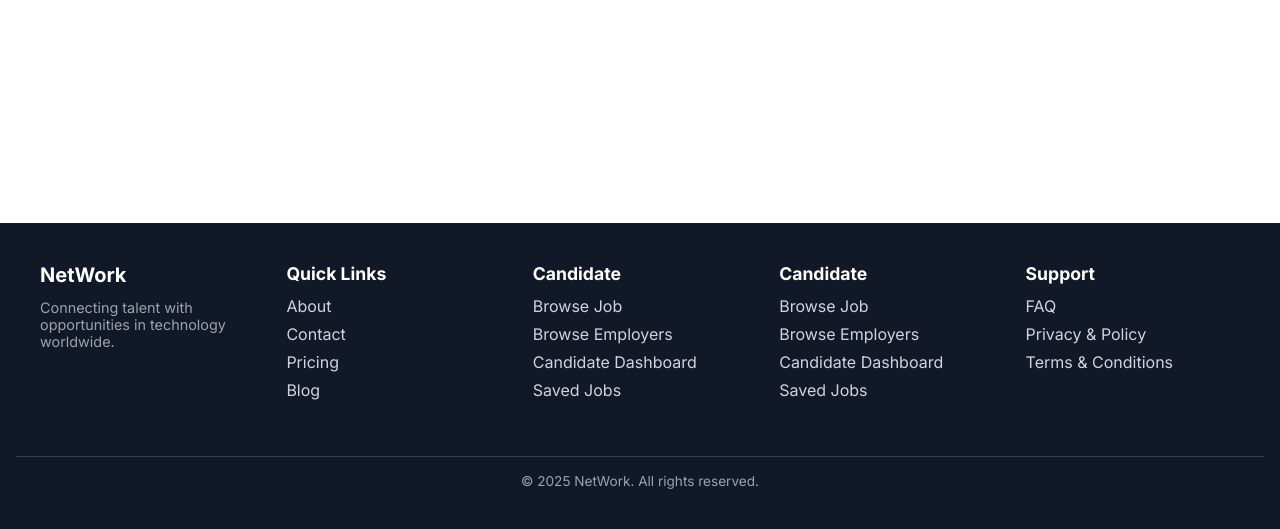
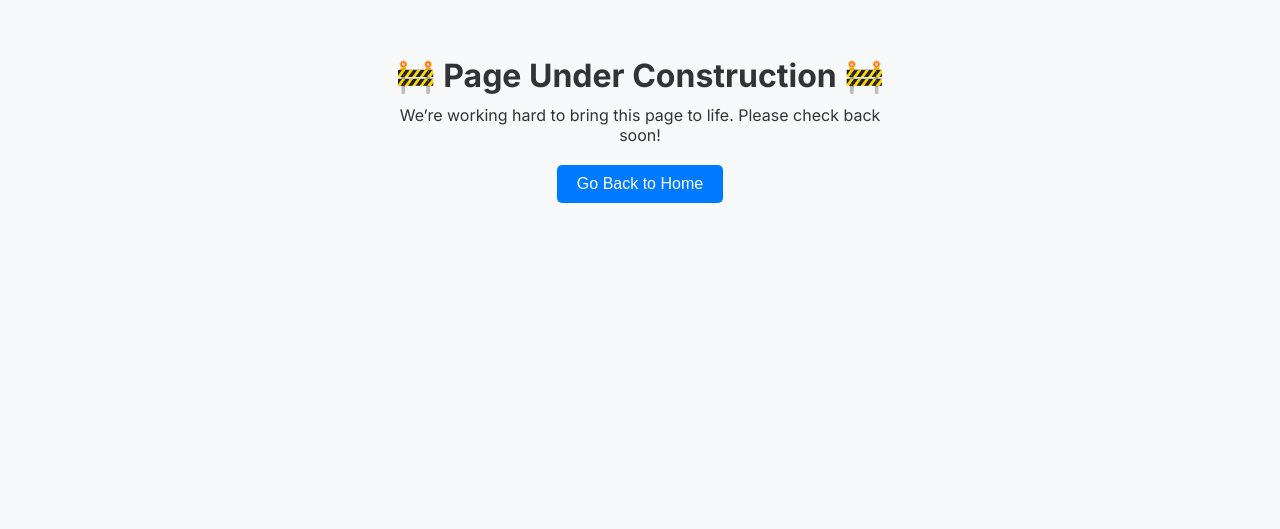
Before and after one commit to thesandeepstudio/NetWork_website, a React (Vite) app: page /underConstruction in a window 1280 px wide. Shown: the part 271-800 px from the top of the page. Built offline with nearby package versions, Linux system fonts and the light colour scheme.

Commit message:
Links v1.0.0.3

```diff
--- a/src/App.jsx
+++ b/src/App.jsx
@@ -6,6 +6,7 @@ import FindJob from "./pages/FindJob/FindJob";
 import PopularCompanies from "./pages/Companies/Companies";
 import Candidates from "./pages/Candidates/Candidates";
 import CustomerSupport from "./components/Layout/CustomerSupport/CustomerSupport";
+import UnderConstruction from "./components/Layout/UnderConstruction/UnderConstruction";
 
 const App = () => {
   return (
@@ -17,6 +18,7 @@ const App = () => {
           <Route path="/companies" element={<PopularCompanies />} />
           <Route path="/candidates" element={<Candidates />} />
           <Route path="/customerSupport" element={<CustomerSupport />} />
+          <Route path="/underConstruction" element={<UnderConstruction />} />
         </Routes>
       </div>
       <Footer />
--- a/src/components/Layout/Footer/Footer.jsx
+++ b/src/components/Layout/Footer/Footer.jsx
@@ -27,10 +27,10 @@ const Footer = () => {
         <div className="footer-section">
           <h3 className="footer-subtitle">Quick Links</h3>
           <ul className="footer-links">
-            <li><Link to="/under_construction">About</Link></li>
-            <li><Link to="/under_construction">Contact</Link></li>
-            <li><Link to="/under_construction">Pricing</Link></li>
-            <li><Link to="/under_construction">Blog</Link></li>
+            <li><Link to="/underconstruction">About</Link></li>
+            <li><Link to="/underconstruction">Contact</Link></li>
+            <li><Link to="/underconstruction">Pricing</Link></li>
+            <li><Link to="/underconstruction">Blog</Link></li>
           </ul>
         </div>
 
@@ -41,7 +41,7 @@ const Footer = () => {
             <li><Link to="/findjob">Browse Job</Link></li>
             <li><Link to="/candidates">Browse Employers</Link></li>
             <li><Link to="/profile">Candidate Dashboard</Link></li>
-            <li><Link to="/under_construction">Saved Jobs</Link></li>
+            <li><Link to="/underconstruction">Saved Jobs</Link></li>
           </ul>
         </div>
 
@@ -52,7 +52,7 @@ const Footer = () => {
             <li><Link to="/findjob">Browse Job</Link></li>
             <li><Link to="/candidates">Browse Employers</Link></li>
             <li><Link to="/profile">Candidate Dashboard</Link></li>
-            <li><Link to="/under_construction">Saved Jobs</Link></li>
+            <li><Link to="/underconstruction">Saved Jobs</Link></li>
           </ul>
         </div>
 
@@ -60,9 +60,9 @@ const Footer = () => {
         <div className="footer-section">
           <h3 className="footer-subtitle">Support</h3>
           <ul className="footer-links">
-            <li><Link to="/faq">FAQ</Link></li>
-            <li><Link to="/under_construction">Privacy & Policy</Link></li>
-            <li><Link to="/under_construction">Terms & Conditions</Link></li>
+            <li><Link to="/customersupport">FAQ</Link></li>
+            <li><Link to="/underconstruction">Privacy & Policy</Link></li>
+            <li><Link to="/underconstruction">Terms & Conditions</Link></li>
           </ul>
         </div>
 
--- /dev/null
+++ b/src/components/Layout/UnderConstruction/UnderConstruction.jsx
@@ -0,0 +1,50 @@
+import React from "react";
+import { useNavigate } from "react-router-dom";
+
+const UnderConstruction = () => {
+  const navigate = useNavigate();
+
+  const handleGoHome = () => {
+    navigate("/");
+  };
+
+  return (
+
+    <div
+      style={{
+        height: "100vh",
+        display: "flex",
+        flexDirection: "column",
+        alignItems: "center",
+        justifyContent: "center",
+        backgroundColor: "#f8f9fa",
+        textAlign: "center",
+        color: "#333",
+        padding: "20px",
+      }}
+    >
+      <h1 style={{ fontSize: "2rem", marginBottom: "10px" }}>
+        🚧 Page Under Construction 🚧
+      </h1>
+      <p style={{ fontSize: "1rem", maxWidth: "500px", marginBottom: "20px" }}>
+        We’re working hard to bring this page to life. Please check back soon!
+      </p>
+      <button
+        onClick={handleGoHome}
+        style={{
+          padding: "10px 20px",
+          fontSize: "1rem",
+          backgroundColor: "#007bff",
+          color: "#fff",
+          border: "none",
+          borderRadius: "5px",
+          cursor: "pointer",
+        }}
+      >
+        Go Back to Home
+      </button>
+    </div>
+  );
+};
+
+export default UnderConstruction;
```
